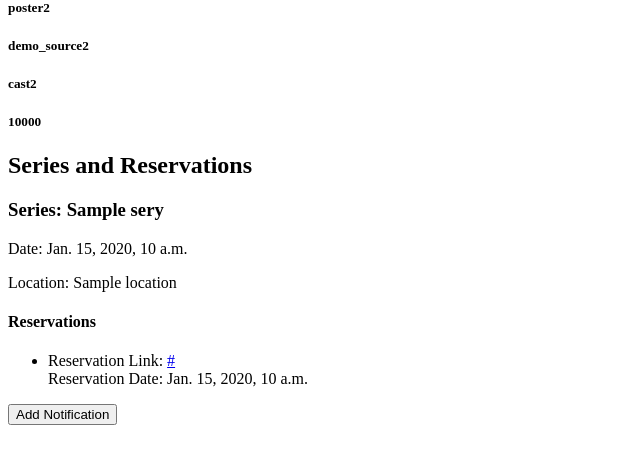
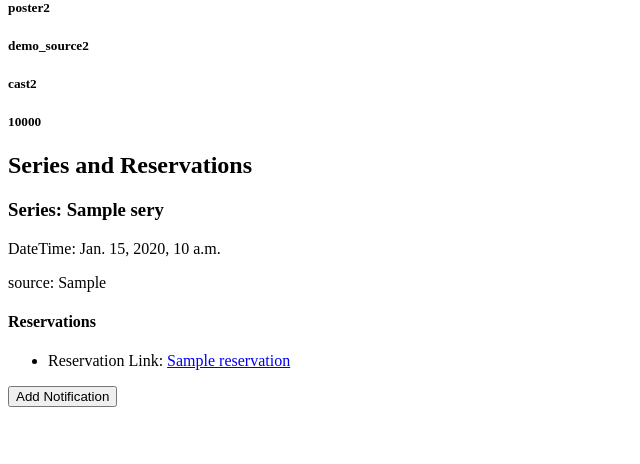
Before and after one commit to NohYeaJin/tit-taProject, a Django app: template musical/templates/musical/musical_detail.html in a window 1280 px wide. Shown: the part 319-783 px from the top of the page, without its empty margins (0-640 px from the left). Run offline with Django 5.2, Linux system fonts and the light colour scheme; data comes from the database, SQL or seed files in the repository; tables that the repository leaves empty hold one stand-in row (values such as "Sample post"); the template is opened without the code that fills it: values that come from a table or form of the project are taken from there, most other values are stand-ins (such as "Sample title", 1, 10 or a date in 2020); data that the repository does not hold is empty.

```diff
--- a/musical/templates/musical/musical_detail.html
+++ b/musical/templates/musical/musical_detail.html
@@ -20,17 +20,14 @@
 
     <h2>Series and Reservations</h2>
     {% for item in series_with_reservations %}
-        <h3>Series: {{ item.series.name }}</h3>
-        <p>Date: {{ item.series.date }}</p>
-        <p>Location: {{ item.series.location }}</p>
-
+        <h3>Series: {{ item.series.series_name }}</h3>
+        <p>DateTime: {{ item.series.ticket_time }}</p>
+        <p>source: {{ item.series.reservation_source }}</p>
         <h4>Reservations</h4>
         <ul>
             {% for reservation in item.reservations %}
                 <li>
-                    Reservation Link: <a href="{{ reservation.link }}">{{ reservation.link }}</a>
-                    <br>
-                    Reservation Date: {{ reservation.date }}
+                    Reservation Link: <a href="{{ reservation.link }}">{{ reservation.name }}</a>
                 </li>
             {% endfor %}
         </ul>
```
